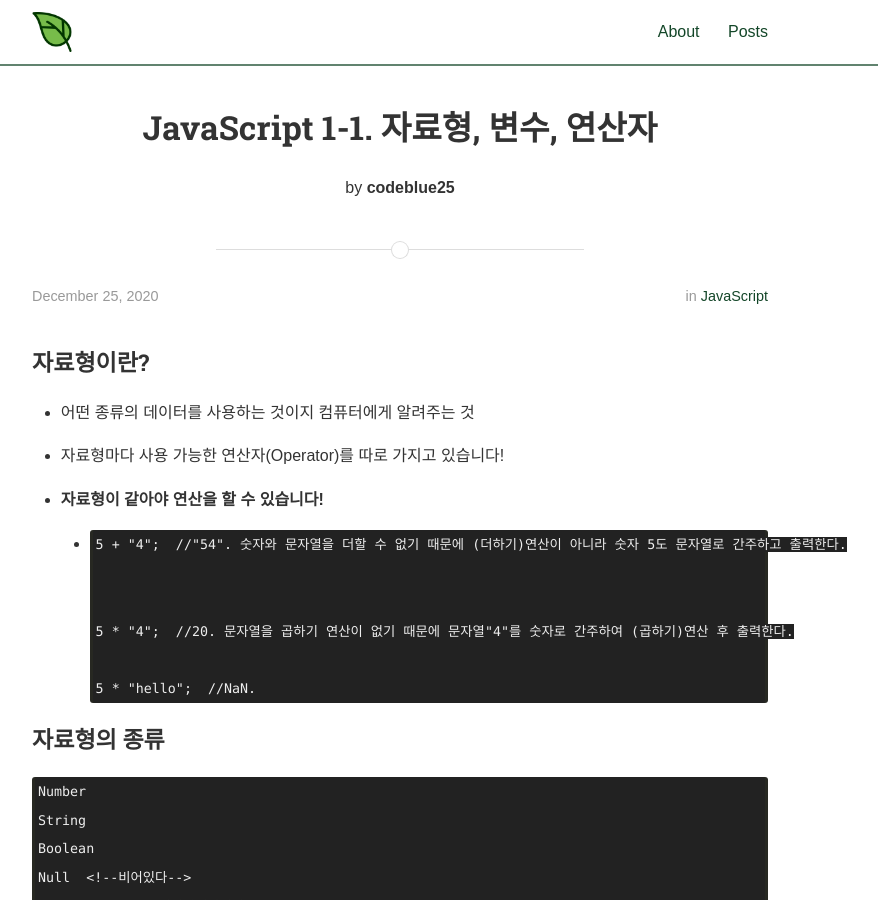
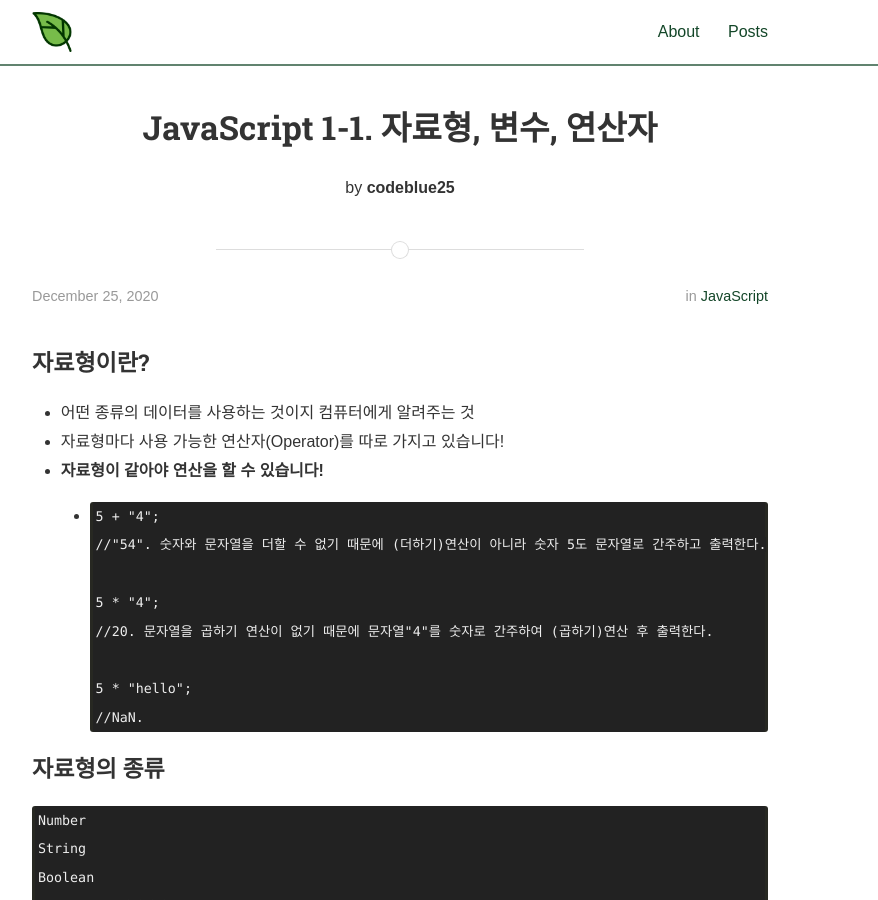
Before and after one commit to codeblue25/codeblue25.github.io, a Jekyll site: the page built from _posts/2020-12-25-js 1-1.md, in a window 1280 px wide and 900 px high. Shown: the whole window, without its empty margins (240-1118 px from the left). Built offline with Jekyll 4.4.1, drawn with Linux system fonts in a browser that asks for light colours; nearby versions of some CDN libraries; some web fonts are replaced; a style sheet for code colours, icons or effects is not loaded.

Commit message:
JavaScript 자료형, 변수, 연산자
불필요한 공백 수정

````diff
--- a/_posts/2020-12-25-js 1-1.md
+++ b/_posts/2020-12-25-js 1-1.md
@@ -9,18 +9,17 @@ categories: JavaScript
 <h3>자료형이란?</h3>
 
 - 어떤 종류의 데이터를 사용하는 것이지 컴퓨터에게 알려주는 것
+- 자료형마다 사용 가능한 연산자(Operator)를 따로 가지고 있습니다!
+- **자료형이 같아야 연산을 할 수 있습니다!**
+  * ```javascript
+    5 + "4";
+    //"54". 숫자와 문자열을 더할 수 없기 때문에 (더하기)연산이 아니라 숫자 5도 문자열로 간주하고 출력한다.
 
-- 자료형마다 사용 가능한 연산자(Operator)를 따로 가지고 있습니다!
+    5 * "4";
+    //20. 문자열을 곱하기 연산이 없기 때문에 문자열"4"를 숫자로 간주하여 (곱하기)연산 후 출력한다.
 
-- **자료형이 같아야 연산을 할 수 있습니다!**
-
-  * ```javascript
-    5 + "4";  //"54". 숫자와 문자열을 더할 수 없기 때문에 (더하기)연산이 아니라 숫자 5도 문자열로 간주하고 출력한다.
-
-
-    5 * "4";  //20. 문자열을 곱하기 연산이 없기 때문에 문자열"4"를 숫자로 간주하여 (곱하기)연산 후 출력한다.
-
-    5 * "hello";  //NaN.
+    5 * "hello";
+    //NaN.
     ```
 
 
````
